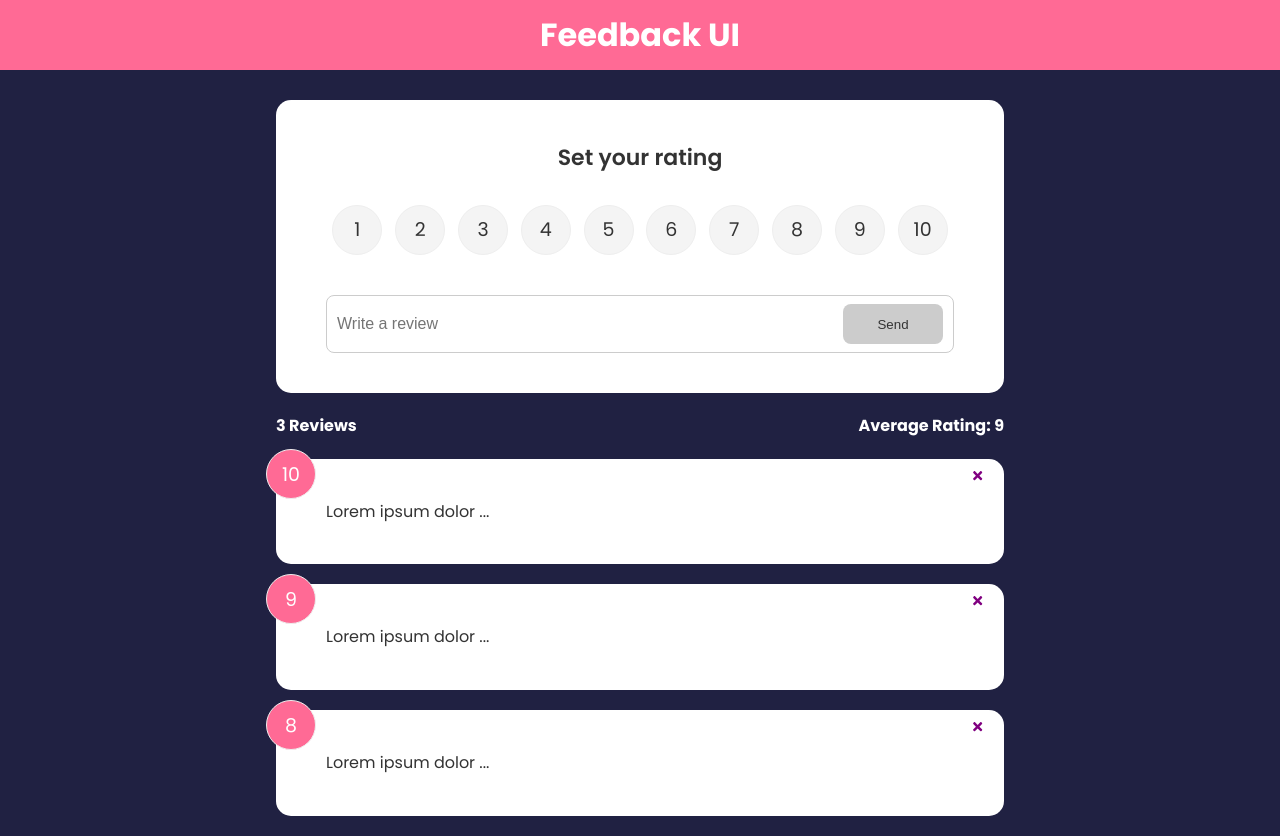
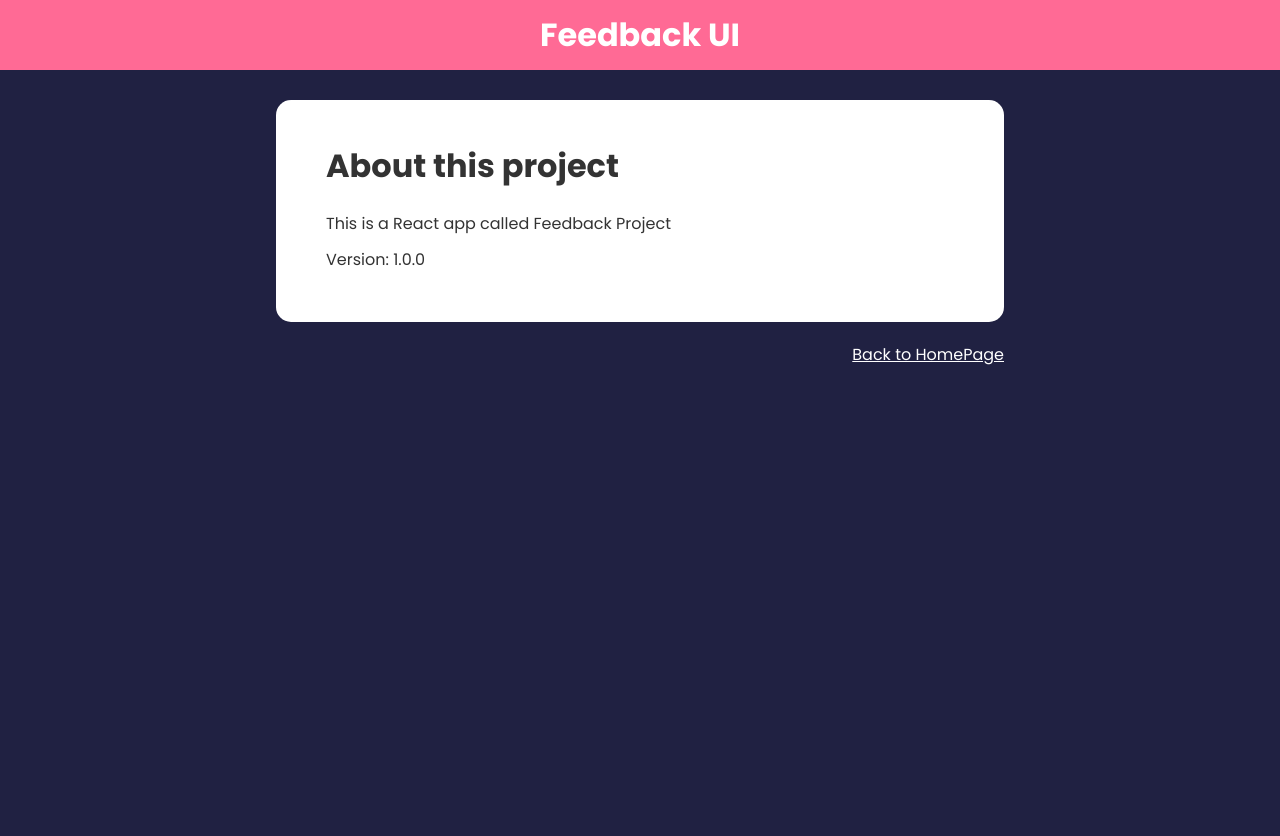
Before and after one commit to MaciekCelinski/Brad_React_Udemy, a React (Create React App) app: page /about in a window 1280 px wide. After the commit the page ends 800 px from the top, so only its background shows below. Built offline with nearby package versions, Linux system fonts and the light colour scheme.

Commit message:
28 - NavLinks & useParams

```diff
--- a/src/App.js
+++ b/src/App.js
@@ -1,12 +1,19 @@
+// hooks
 import { useState } from "react";
+// dependencies
+import { v4 as uuidv4 } from "uuid";
+import { BrowserRouter as Router, Routes, Route } from "react-router-dom";
 
-import { v4 as uuidv4 } from "uuid";
-
+// components
 import Header from "./components/Header";
 import FeedbackList from "./components/FeedbackList";
 import FeedbackData from "./data/FeedbackData";
 import FeedbackStats from "./components/FeedbackStats";
 import FeedbackForm from "./components/FeedbackForm";
+import AboutIconLink from "./components/AboutIconLink";
+import Post from "./components/Post";
+// routes
+import About from "./pages/AboutPage";
 
 function App() {
 	const [feedback, setFeedback] = useState(FeedbackData);
@@ -31,17 +38,31 @@ function App() {
 	};
 
 	return (
-		<>
+		<Router>
 			<Header text="Feedback UI" />
 			<div className="container">
+				<Routes>
+					<Route
+						path="/"
+						exact
+						element={
+							<>
 								<FeedbackForm addFeedback={addFeedback} />
 								<FeedbackStats feedback={feedback} />
 								<FeedbackList
 									feedback={feedback}
 									handleDelete={deleteFeedback}
 								/>
+								<AboutIconLink />
+							</>
+						}
+					></Route>
+					{/* routing */}
+					<Route path="/about" element={<About />} />
+					<Route path='/post/:id/:name' element={<Post />} />
+				</Routes>
 			</div>
-		</>
+		</Router>
 	);
 }
 
--- /dev/null
+++ b/src/components/AboutIconLink.jsx
@@ -0,0 +1,15 @@
+import { FaQuestion } from "react-icons/fa";
+
+import { Link } from "react-router-dom";
+
+const AboutIconLink = () => {
+	return (
+		<div className="about-link">
+			<Link to="/about">
+				<FaQuestion size={30} />
+			</Link>
+		</div>
+	);
+};
+
+export default AboutIconLink;
--- /dev/null
+++ b/src/components/Post.jsx
@@ -0,0 +1,13 @@
+import { useParams } from "react-router-dom";
+
+const Post = () => {
+    const params = useParams()
+	return (
+		<div>
+			<h1>Post : {params.id}</h1>
+            <h2>Name : {params.name}</h2>
+		</div>
+	);
+};
+
+export default Post;
--- /dev/null
+++ b/src/pages/AboutPage.jsx
@@ -0,0 +1,22 @@
+import Card from "../components/shared/Card";
+import { Link } from "react-router-dom";
+
+const About = () => {
+	return (
+		<>
+			<Card>
+				<div className="about">
+					<h1>About this project</h1>
+					<p>This is a React app called Feedback Project</p>
+					<p>Version: 1.0.0</p>
+				</div>
+				<div className="about-link"></div>
+			</Card>
+			<div className="about-link">
+				<Link to="/">Back to HomePage</Link>
+			</div>
+		</>
+	);
+};
+
+export default About;
```
Lines whose indentation alone changed are shown as unchanged.
